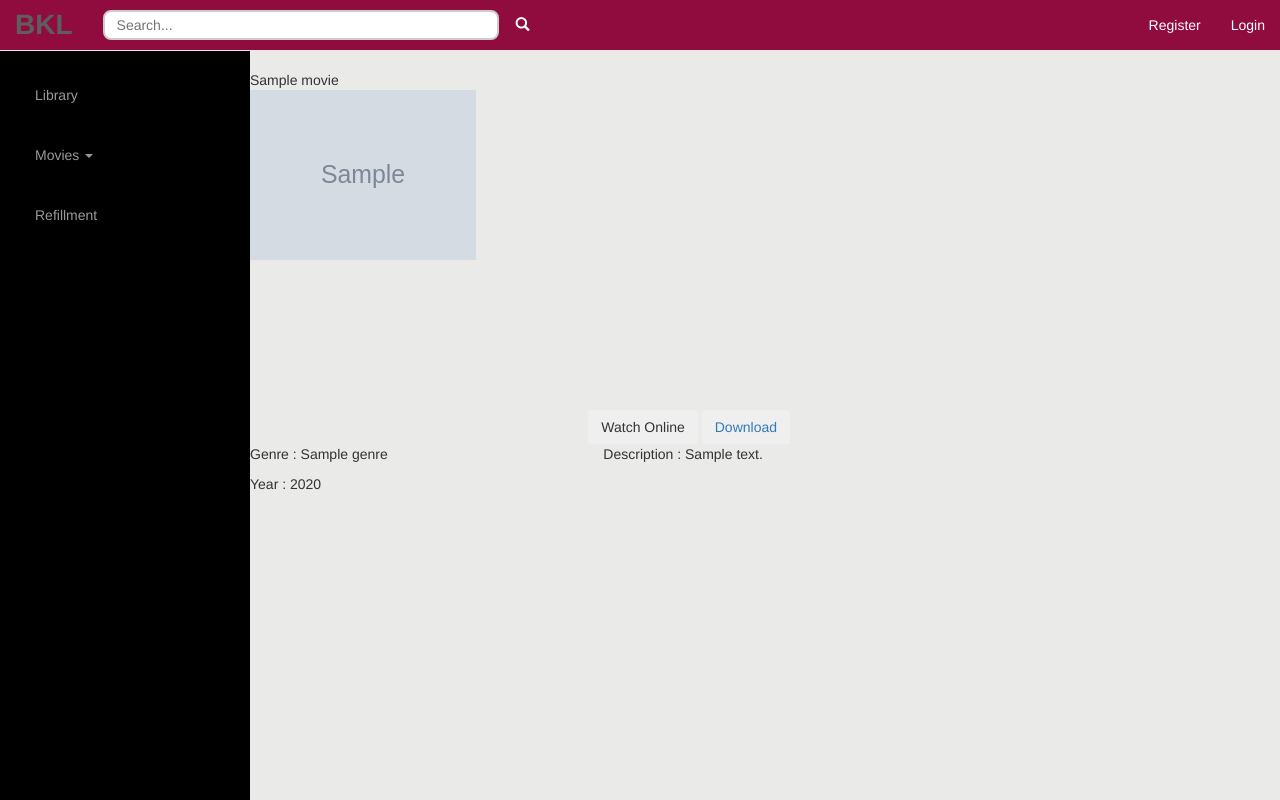
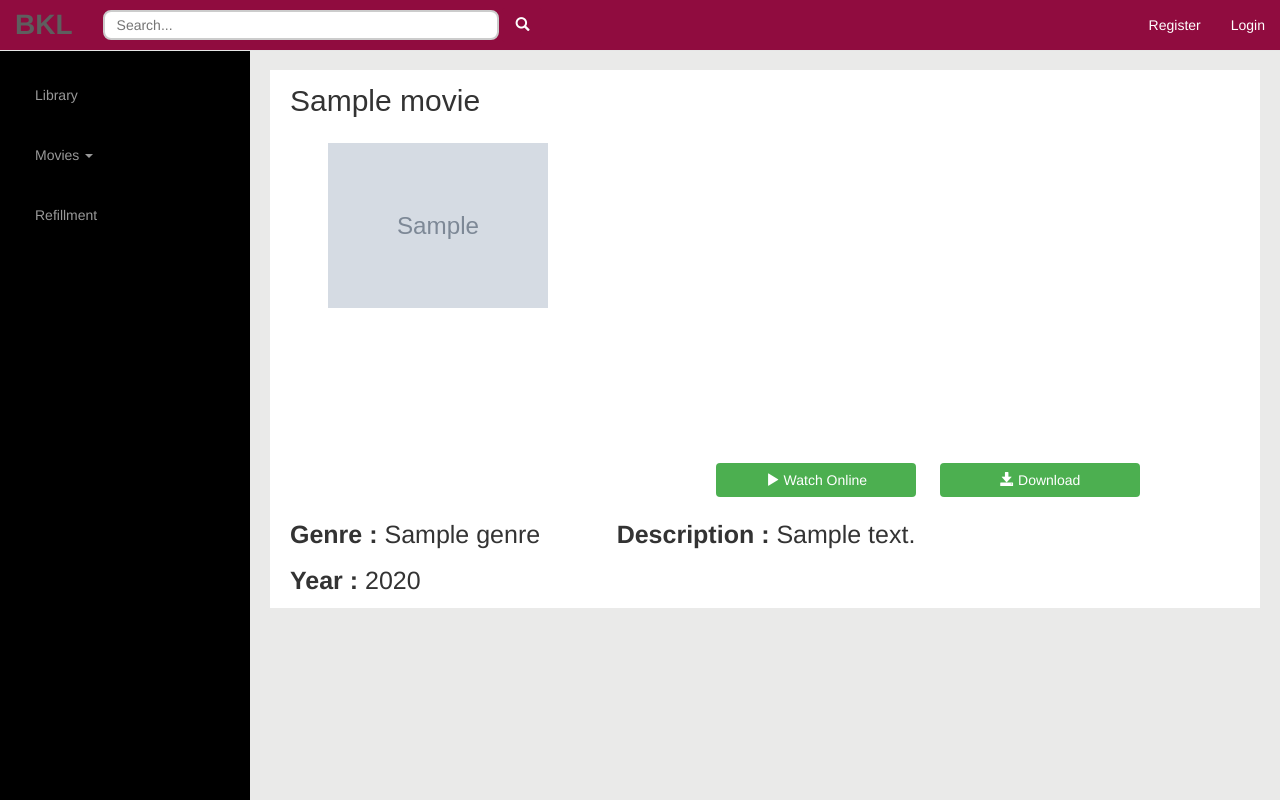
Before and after one commit to raksit31667/wsp-bkl, a Django app: page /movie/1/ in a window 1280 px wide. Run offline with Django 3.2, Linux system fonts and the light colour scheme; tables that the repository leaves empty hold one stand-in row (values such as "Sample post"); grey boxes marked "Sample" are stand-in pictures; some libraries are stand-ins or nearby versions.

Commit message:
edit css movie desctiption page

```diff
--- a/website/movie/static/style.css
+++ b/website/movie/static/style.css
@@ -24,8 +24,15 @@ body{
 
 .app-content {
   padding-top: 70px;
+  padding-left: 20px;
+  padding-right: 20px;
 }
-
+.app-content-desc{
+  background-color: #fff;
+  padding-left: 20px;
+  padding-top: 10px;
+  padding-right: 20px;
+}
 .app-content .card{
   /*border-style: solid;
   border-color: #000;*/
@@ -63,9 +70,47 @@ body{
   font-size: 15px;
   margin-top: 10px;
 }
-
-.img-poster-desc{
-  width: 70%;
+.app-content .img-wrapper{
+  display: block;
+  position: relative;
+  margin-top: 2rem;
+  margin-bottom: 2rem;
+}
+.app-content .img-wrapper .img-poster-desc{
+  /*width: 60%;*/
+  max-width: 220px;
   object-fit: cover;
   overflow: hidden;
+  vertical-align: middle;
 }
+.app-content .img-wrapper img{
+  /*vertical-align: middle;*/
+  text-align: center;
+}
+.app-content .topic-style{
+  font-size: 30px;
+  font-family:sans-serif;
+}
+.app-content .btn-green{
+  background-color: #4caf50;
+  min-width: 200px;
+  color: #fff;
+  margin: 1rem;
+}
+.app-content .btn-green:hover{
+  background-color: #43a047;
+}
+.app-content .right-block{
+  display: block;
+  margin: 1rem;
+}
+.app-content .right-block .cell{
+  display: block;
+  text-align: center;
+}
+.app-content .desc-style{
+  font-size: 25px;
+}
+.app-content .desc-style .movie-genre , .movie-year , .movie-desc{
+  font-weight: bold;
+}
--- a/website/movie/templates/descrip.html
+++ b/website/movie/templates/descrip.html
@@ -1,20 +1,24 @@
 {% extends 'base.html' %}
 {% block title %} BKL Movie Streaming Service {% endblock %}
 {% block content %}
+  <div class="app-content-desc">
   <div class="app-content-row">
-    <span>{{movie.movie_name}}</span>
+    <span class="topic-style">{{movie.movie_name}}</span>
   </div>
   <div class="row">
     <div class="col-xs-12 col-sm-12 col-md-4 col-lg-4 block-center">
-      <img src="{{movie.movie_thumbnail.url}}" alt="image" class="img-poster-desc">
+      <div class="img-wrapper">
+        <img src="{{movie.movie_thumbnail.url}}" alt="image" class="img-poster-desc center-block">
+      </div>
     </div>
     <div class="col-xs-12 col-sm-12 col-md-8 col-lg-8">
-      <div class="row">
+      <div class="right-block">
+        <div class="row cell">
           <iframe src="{{movie.movie_teaser_url}}" width="560" height="315" frameborder="0"></iframe>
         </div>
-      <div class="row">
+        <div class="row cell">
           <button class="btn btn-green" type="button" data-toggle="modal"
-        data-target="#watchOnline">Watch Online</button>
+          data-target="#watchOnline"><span class="glyphicon glyphicon-play"></span> Watch Online</button>
           <div id="watchOnline" class="modal fade" role="dialog">
             <div class="modal-dialog">
               <video controls preload=metadata width=720 height=400 poster="Edge.jpg">
@@ -22,17 +26,28 @@
               </video>
             </div>
           </div>
-        <button class="btn btn-green" type="button"><a href="{% url 'movie:download_api' movie.id%}">Download</a></button>
+          <a class="btn btn-green" href="{% url 'movie:download_api' movie.id%}"><span class="glyphicon glyphicon-save"></span> Download</a>
         </div>
       </div>
     </div>
-  <div class="row">
+  </div>
+  <div class="row desc-style">
     <div class="col-xs-12 col-sm-12 col-md-4 col-lg-4">
-      <p class="movie-genre">Genre : {{movie.genre}}</p>
-      <p class="movie-name">Year : {{movie.release_year}}</p>
+      <p>
+        <span class="movie-genre">Genre : </span>
+        <span>{{movie.genre}}</span>
+      </p>
+      <p>
+        <span class="movie-year">Year : </span>
+        <span>{{movie.release_year}}</span>
+      </p>
     </div>
     <div class="col-xs-12 col-sm-12 col-md-8 col-lg-8">
-      <p>Description : {{movie.movie_description}}</p>
+      <p>
+        <span class="movie-desc">Description : </span>
+        <span>{{movie.movie_description}}</span>
+      </p>
+    </div>
   </div>
 </div>
 {% endblock %}
```
Also changed, not shown: 17 other files. Lines whose indentation alone changed are shown as unchanged.
